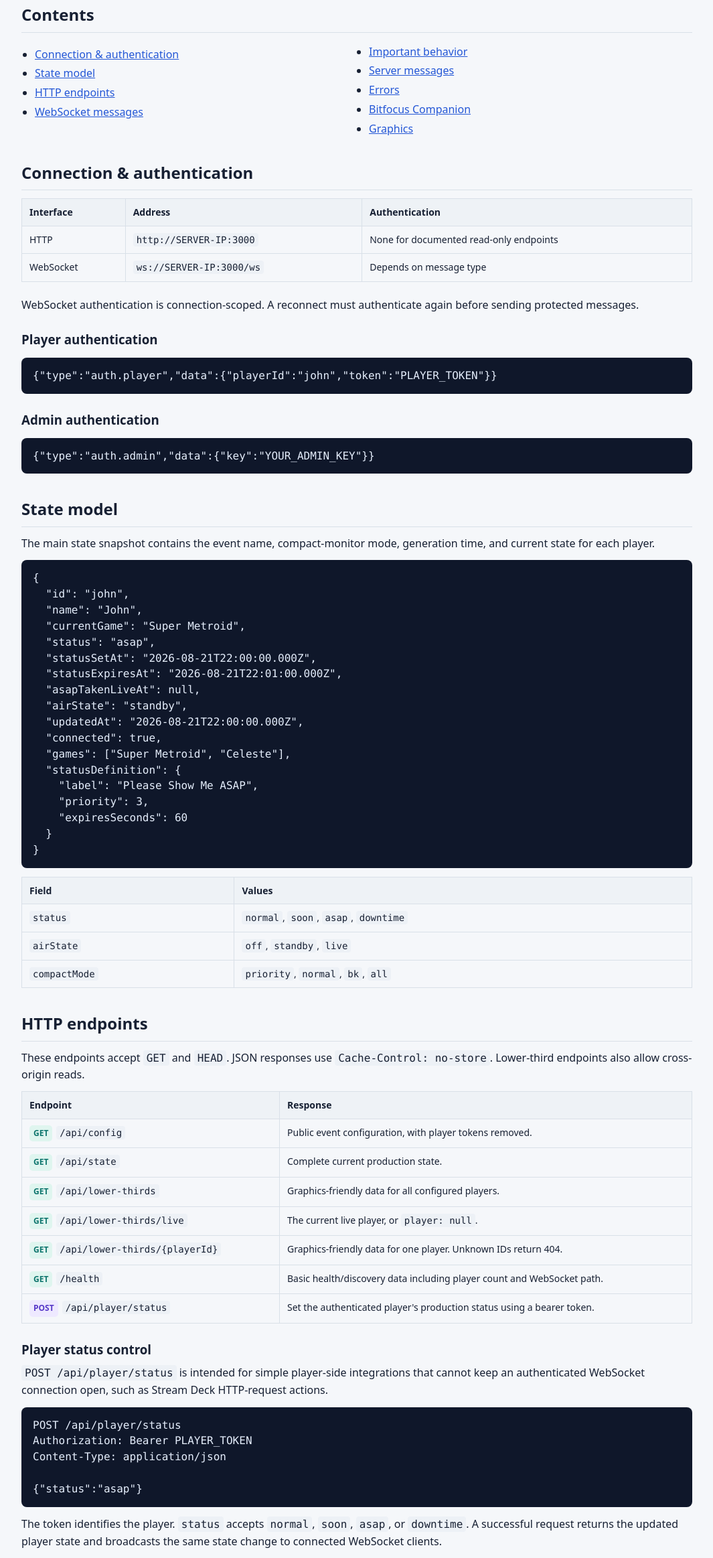
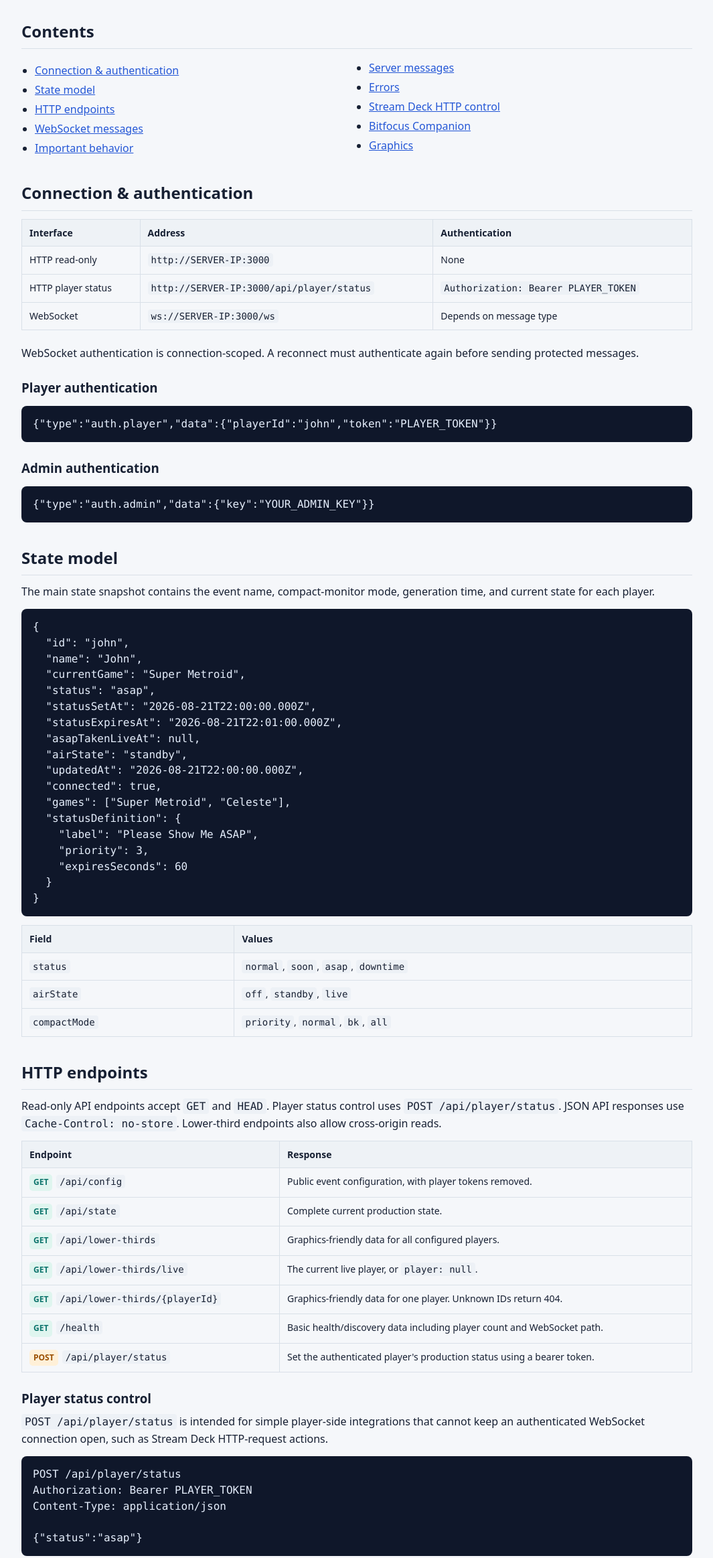
Before and after one commit to thefiz/archipelagobroadcastcontrol, a website: page docs/api-reference.html in a window 1280 px wide. Shown: the part 191-2517 px from the top of the page at 67% size, without its empty margins (107-1172 px from the left). Drawn offline with Linux system fonts and the light colour scheme.

Commit message:
documentation update after 0.3.7 commit

```diff
--- a/docs/api-reference.html
+++ b/docs/api-reference.html
@@ -11,7 +11,7 @@
 p{margin:8px 0 12px}.muted{color:var(--muted)}code{font-family:ui-monospace,SFMono-Regular,Consolas,monospace}p code,li code,td code{background:#edf1f6;padding:2px 5px;border-radius:4px}
 pre{background:var(--code);color:var(--code-text);padding:15px 17px;border-radius:8px;overflow:auto;line-height:1.45}
 table{width:100%;border-collapse:collapse;margin:12px 0 22px;font-size:14px}th,td{border:1px solid var(--border);padding:9px 11px;text-align:left;vertical-align:top}th{background:#eef2f6}
-.tag{display:inline-block;font-size:12px;font-weight:700;border-radius:5px;padding:3px 6px;margin-right:6px}.get{background:#dff5ef;color:var(--green)}.ws{background:#eee9ff;color:#5638c8}
+.tag{display:inline-block;font-size:12px;font-weight:700;border-radius:5px;padding:3px 6px;margin-right:6px}.get{background:#dff5ef;color:var(--green)}.post{background:#fff0d8;color:#9a4f00}.ws{background:#eee9ff;color:#5638c8}
 .note{border-left:3px solid var(--accent);padding:9px 12px;background:#eef3ff;margin:14px 0}.toc{columns:2;padding-left:20px}.toc li{margin:4px 0}
 a{color:var(--accent)}@media(max-width:700px){.toc{columns:1}h1{font-size:30px}}
 </style>
@@ -20,7 +20,7 @@ a{color:var(--accent)}@media(max-width:700px){.toc{columns:1}h1{font-size:30px}}
 <header>
 <h1>API Reference</h1>
 <p class="muted">Archipelago Broadcast Control v0.3.7</p>
-<p>HTTP endpoints provide read-only state and graphics data. The WebSocket interface provides real-time state and production control.</p>
+<p>The HTTP API provides state and graphics data, plus authenticated player status updates. The WebSocket API provides real-time state and production control.</p>
 </header>
 
 <h2>Contents</h2>
@@ -32,6 +32,7 @@ a{color:var(--accent)}@media(max-width:700px){.toc{columns:1}h1{font-size:30px}}
 <li><a href="#behavior">Important behavior</a></li>
 <li><a href="#events">Server messages</a></li>
 <li><a href="#errors">Errors</a></li>
+<li><a href="#streamdeck">Stream Deck HTTP control</a></li>
 <li><a href="#companion">Bitfocus Companion</a></li>
 <li><a href="#graphics">Graphics</a></li>
 </ul>
@@ -40,7 +41,8 @@ a{color:var(--accent)}@media(max-width:700px){.toc{columns:1}h1{font-size:30px}}
 <h2>Connection & authentication</h2>
 <table>
 <tr><th>Interface</th><th>Address</th><th>Authentication</th></tr>
-<tr><td>HTTP</td><td><code>http://SERVER-IP:3000</code></td><td>None for documented read-only endpoints</td></tr>
+<tr><td>HTTP read-only</td><td><code>http://SERVER-IP:3000</code></td><td>None</td></tr>
+<tr><td>HTTP player status</td><td><code>http://SERVER-IP:3000/api/player/status</code></td><td><code>Authorization: Bearer PLAYER_TOKEN</code></td></tr>
 <tr><td>WebSocket</td><td><code>ws://SERVER-IP:3000/ws</code></td><td>Depends on message type</td></tr>
 </table>
 <p>WebSocket authentication is connection-scoped. A reconnect must authenticate again before sending protected messages.</p>
@@ -83,7 +85,7 @@ a{color:var(--accent)}@media(max-width:700px){.toc{columns:1}h1{font-size:30px}}
 
 <section id="http">
 <h2>HTTP endpoints</h2>
-<p>These endpoints accept <code>GET</code> and <code>HEAD</code>. JSON responses use <code>Cache-Control: no-store</code>. Lower-third endpoints also allow cross-origin reads.</p>
+<p>Read-only API endpoints accept <code>GET</code> and <code>HEAD</code>. Player status control uses <code>POST /api/player/status</code>. JSON API responses use <code>Cache-Control: no-store</code>. Lower-third endpoints also allow cross-origin reads.</p>
 <table>
 <tr><th>Endpoint</th><th>Response</th></tr>
 <tr><td><span class="tag get">GET</span><code>/api/config</code></td><td>Public event configuration, with player tokens removed.</td></tr>
@@ -92,7 +94,7 @@ a{color:var(--accent)}@media(max-width:700px){.toc{columns:1}h1{font-size:30px}}
 <tr><td><span class="tag get">GET</span><code>/api/lower-thirds/live</code></td><td>The current live player, or <code>player: null</code>.</td></tr>
 <tr><td><span class="tag get">GET</span><code>/api/lower-thirds/{playerId}</code></td><td>Graphics-friendly data for one player. Unknown IDs return 404.</td></tr>
 <tr><td><span class="tag get">GET</span><code>/health</code></td><td>Basic health/discovery data including player count and WebSocket path.</td></tr>
-<tr><td><span class="tag ws">POST</span><code>/api/player/status</code></td><td>Set the authenticated player's production status using a bearer token.</td></tr>
+<tr><td><span class="tag post">POST</span><code>/api/player/status</code></td><td>Set the authenticated player's production status using a bearer token.</td></tr>
 </table>
 
 <h3>Player status control</h3>
```
Also changed, not shown: docs/application-pages.html (+1 -1 lines), README.md.
